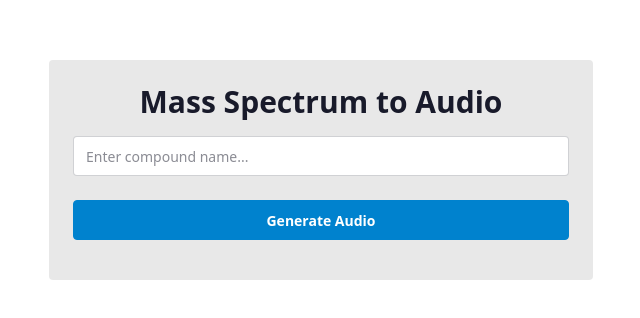
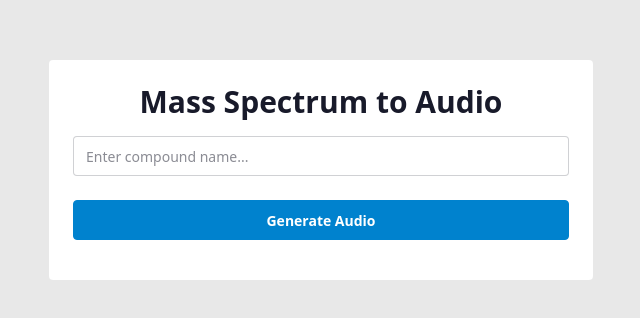
Before and after one commit to NicolasMurphy/mass-spectrum-to-audio-converter-monolilth, a React (Vite) app in the folder frontend/: page / in a window 1280 px wide. Shown: the part 230-548 px from the top of the page, without its empty margins (319-959 px from the left). Built offline with nearby package versions, Linux system fonts and the light colour scheme.

Commit message:
minor styling

```diff
--- a/frontend/src/App.tsx
+++ b/frontend/src/App.tsx
@@ -55,9 +55,9 @@ function App() {
   const downloadName = `${compoundName}-${accession}.wav`;
 
   return (
-    <div data-theme="corporate" className="hero min-h-screen bg-base-100">
+    <div data-theme="corporate" className="hero min-h-screen bg-base-200">
       <div className="hero-content flex-col w-full max-w-xl">
-        <div className="card bg-base-200 w-full">
+        <div className="card bg-neutral-content w-full">
           <div className="card-body">
             <h1 className="text-3xl font-bold text-center mb-2">
               Mass Spectrum to Audio
@@ -77,7 +77,7 @@ function App() {
             </button>
 
             {status && (
-              <p className="text-sm text-info text-center mb-2">{status}</p>
+              <p className="text-sm text-center mb-2">{status}</p>
             )}
 
             {compoundName && accession && (
@@ -88,7 +88,7 @@ function App() {
                   <span className="font-semibold">Accession:</span>{" "}
                   <a
                     href={accessionUrl}
-                    className="link"
+                    className="link text-info"
                     target="_blank"
                     rel="noopener noreferrer"
                   >
@@ -99,7 +99,7 @@ function App() {
             )}
 
             {audioUrl && (
-              <div className="flex flex-col items-center gap-2">
+              <div className="flex flex-col items-center gap-6">
                 <audio controls src={audioUrl} className="w-full" />
                 <a
                   href={audioUrl}
```
